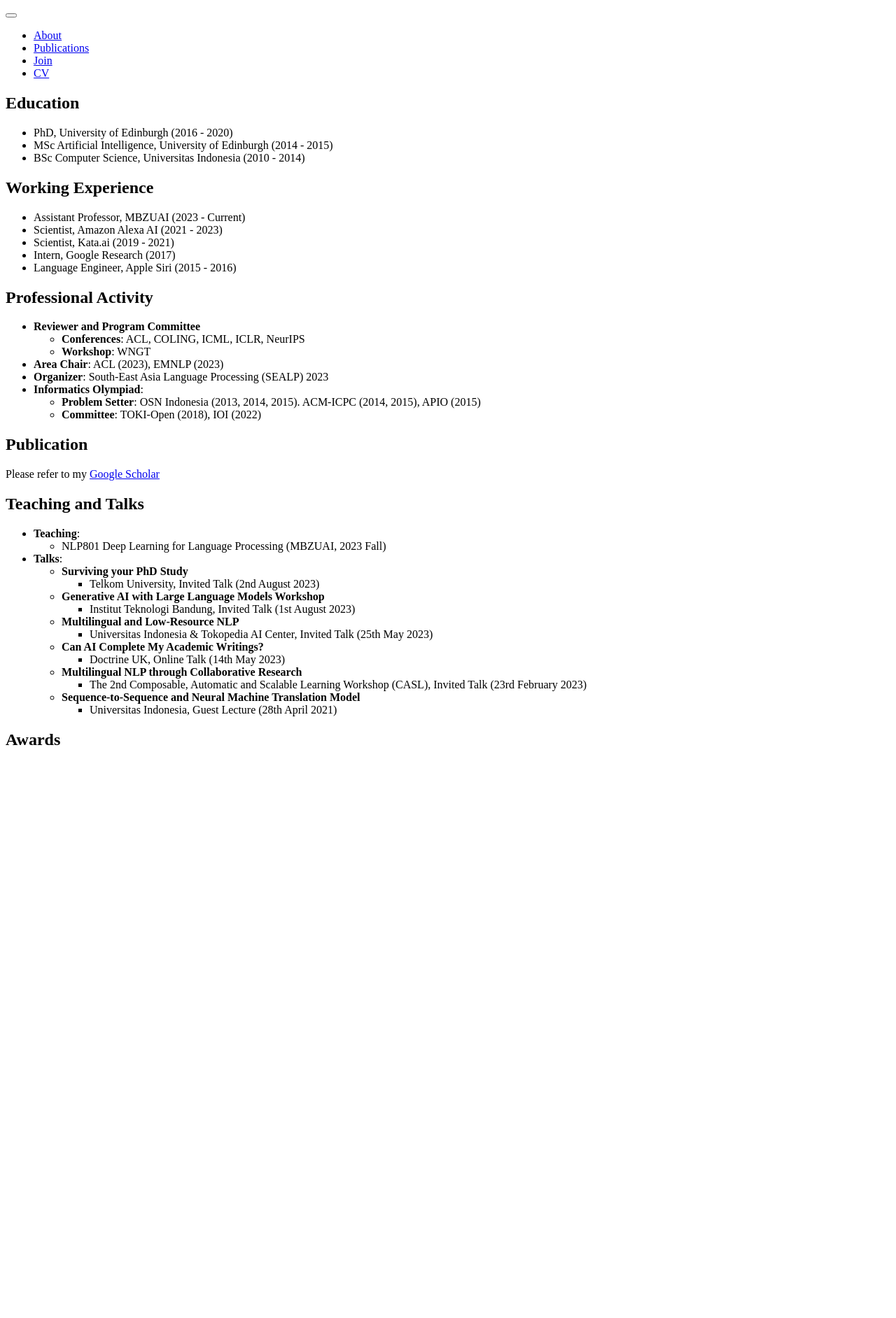
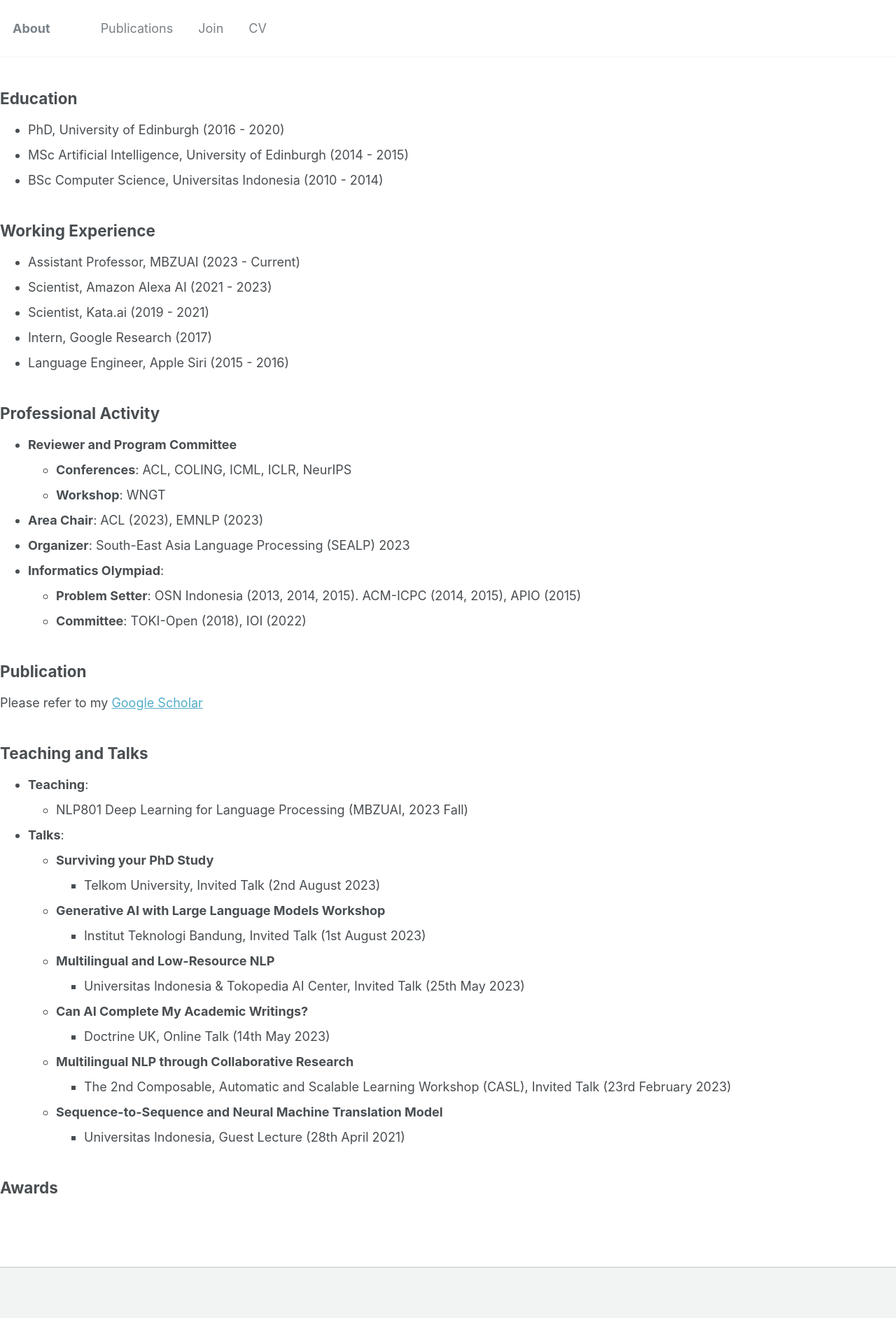
Before and after one commit to afaji/afaji.github.io, a Jekyll site: the page built from _pages/cv.md, in a window 1280 px wide. Shown: the whole page at 70% size. Built offline with Jekyll 4.4.1, drawn with Linux system fonts in a browser that asks for light colours; before the commit the page ends 1091 px from its top, so only the background shows below that.

Commit message:
Update cv.html

```diff
--- a/_layouts/cv.html
+++ b/_layouts/cv.html
@@ -7,7 +7,8 @@
 <!doctype html>
 <html lang="{{ site.locale | slice: 0,2 }}" class="no-js">
   <head>
-
+    {% include head.html %}
+    {% include head/custom.html %}
   </head>
 
   <body>
```
